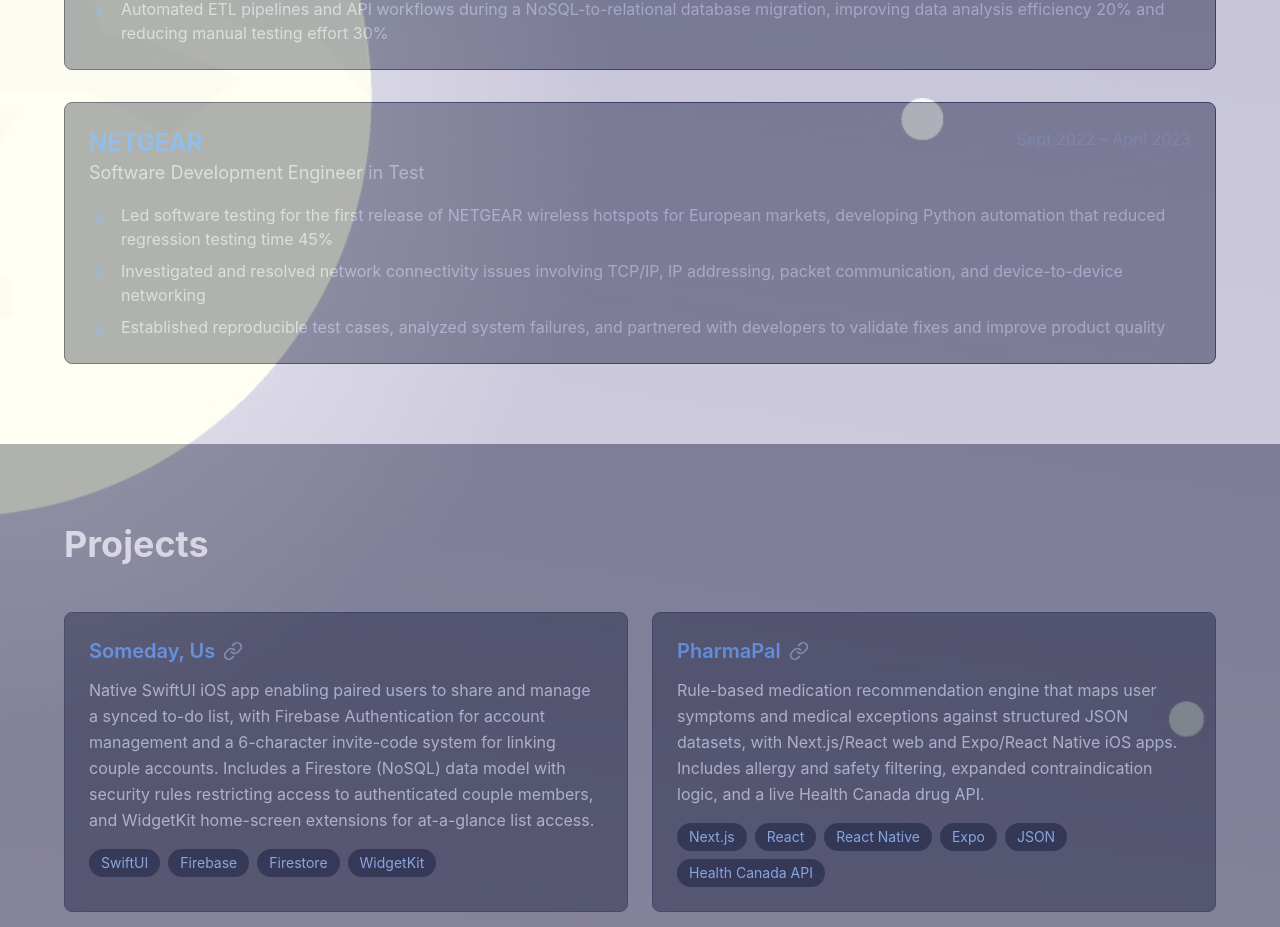
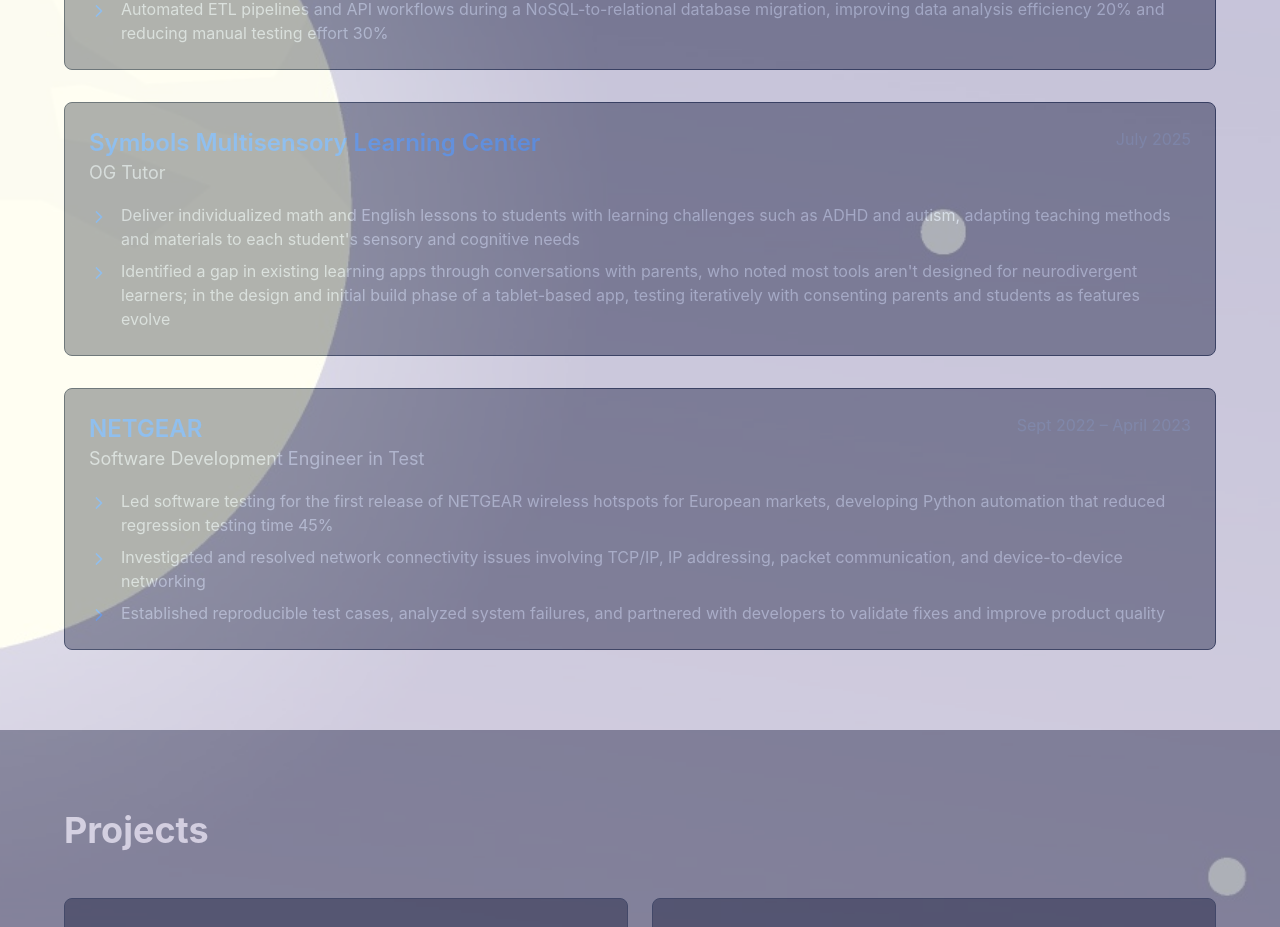
Before and after one commit to AndePark/Personal_Website, a React (Create React App) app in the folder frontend/: page / in a window 1280 px wide. Shown: the part 1400-2327 px from the top of the page. Built offline with nearby package versions, Linux system fonts and the light colour scheme.

Commit message:
added work exp

```diff
--- a/frontend/src/App.js
+++ b/frontend/src/App.js
@@ -114,6 +114,15 @@
         "Delivered React-based web applications and backend services supporting field engineers, contributing to the technical development of a new water sensor capable of measuring temperature, salinity, and dissolved oxygen in a single system",
         "Implemented asynchronous processing and real-time streaming workflows, increasing system throughput 30% and improving testing efficiency 70%",
         "Automated ETL pipelines and API workflows during a NoSQL-to-relational database migration, improving data analysis efficiency 20% and reducing manual testing effort 30%"
+      ]
+    },
+    {
+      company: "Symbols Multisensory Learning Center",
+      role: "OG Tutor",
+      period: "July 2025",
+      highlights: [
+        "Deliver individualized math and English lessons to students with learning challenges such as ADHD and autism, adapting teaching methods and materials to each student's sensory and cognitive needs",
+        "Identified a gap in existing learning apps through conversations with parents, who noted most tools aren't designed for neurodivergent learners; in the design and initial build phase of a tablet-based app, testing iteratively with consenting parents and students as features evolve"
       ]
     },
     {
```
